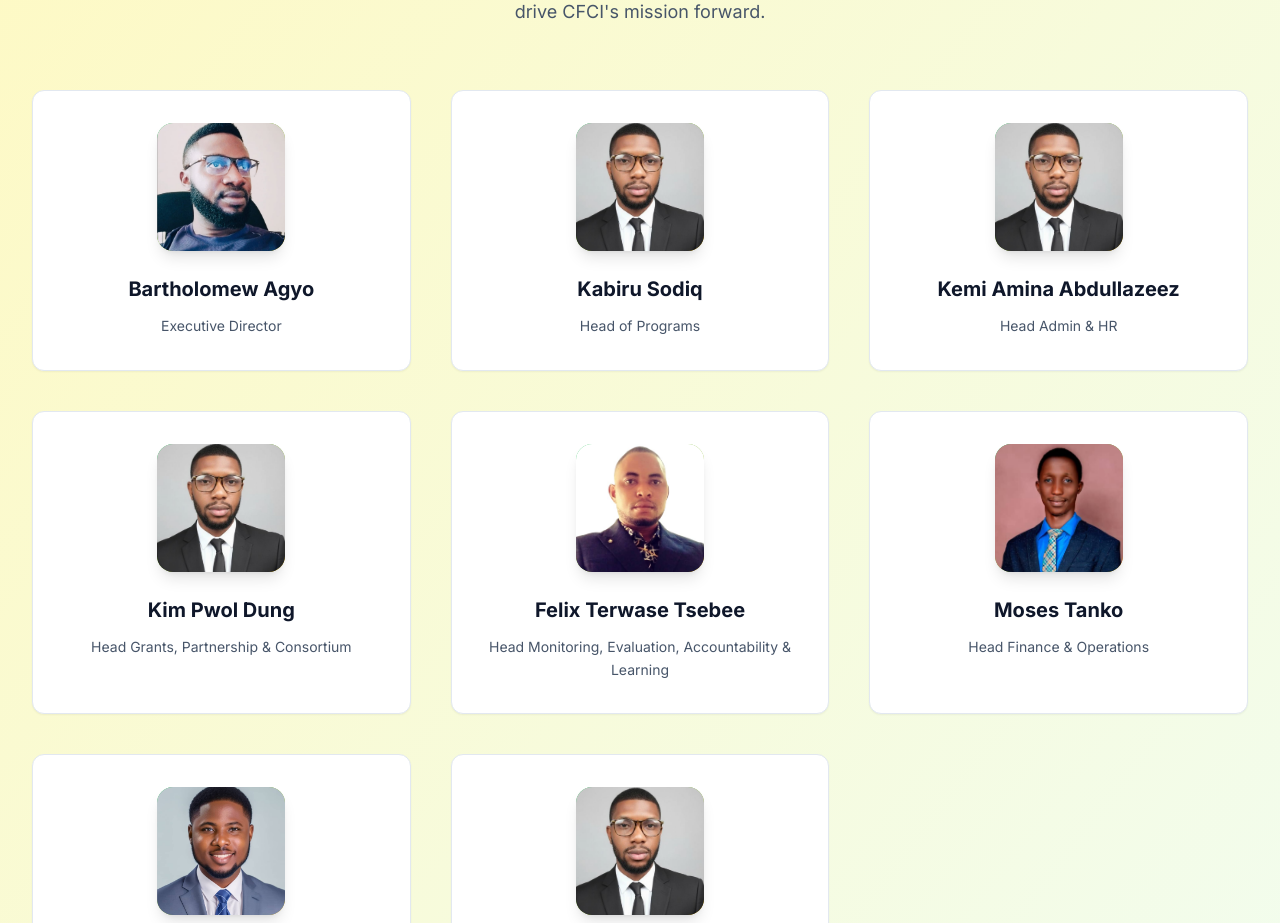
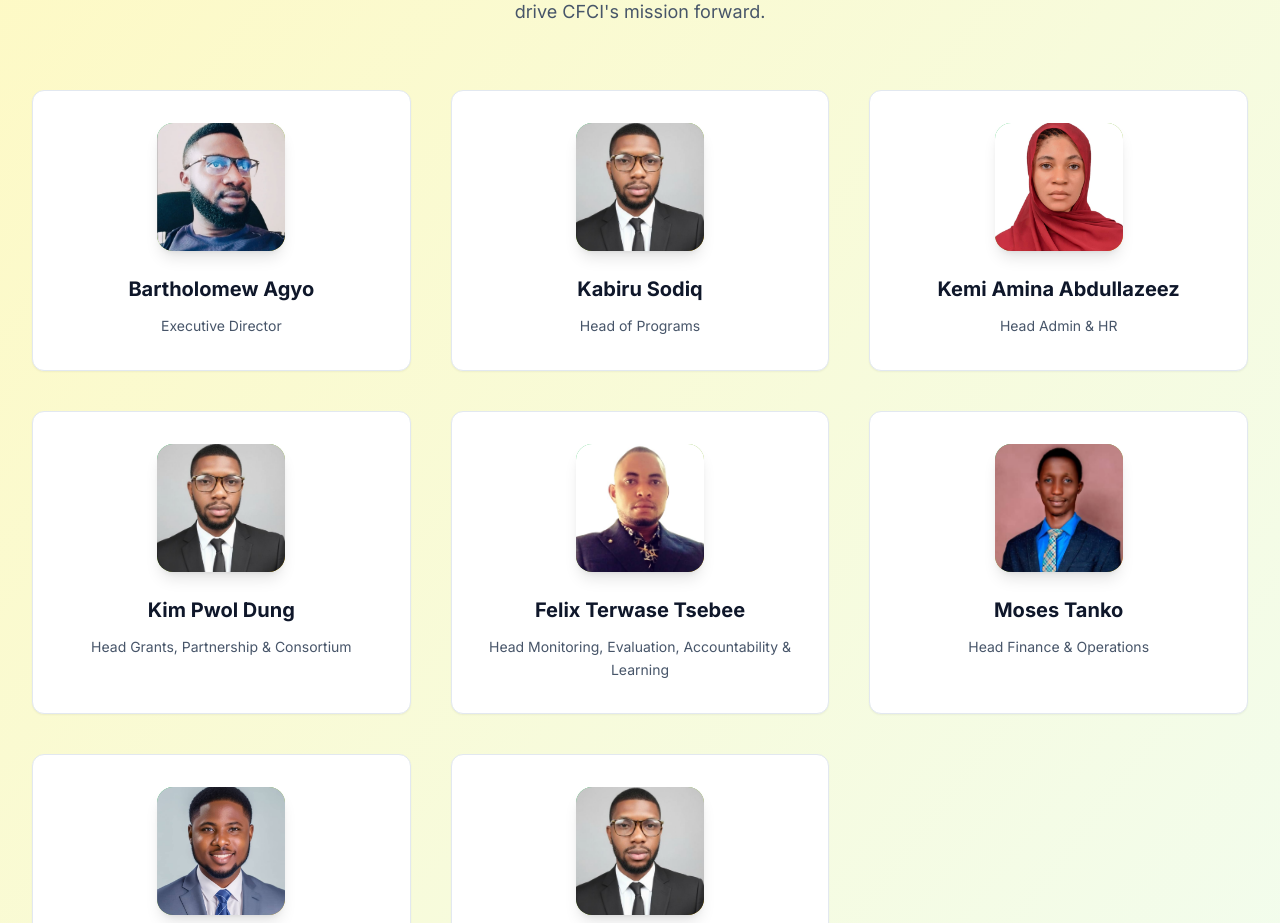
Before and after one commit to Agyobarty1/Care-First-Community-Initiative-repository-, a React (Vite) app: page / in a window 1280 px wide. Shown: the part 5320-6243 px from the top of the page. Built offline with nearby package versions, Linux system fonts and the light colour scheme.

Commit message:
Added Kemi's Picture to the Team's Grid

```diff
--- a/src/components/SMT.tsx
+++ b/src/components/SMT.tsx
@@ -31,7 +31,7 @@ const SMT: React.FC = () => {
                 mx-auto mb-6 group-hover:scale-105 transition-transform duration-200 shadow-lg overflow-hidden"
               >
                 <img
-                  src={member.image || '/assets/kabiru.jpg'}
+                  src={member.image || '/assets/kemi.jpg'}
                   alt={member.name}
                   className="w-full h-full object-cover transform group-hover:scale-105 transition-transform duration-300"
                 />
```
Also changed, not shown: public/assets/kemi.jpg (added).
